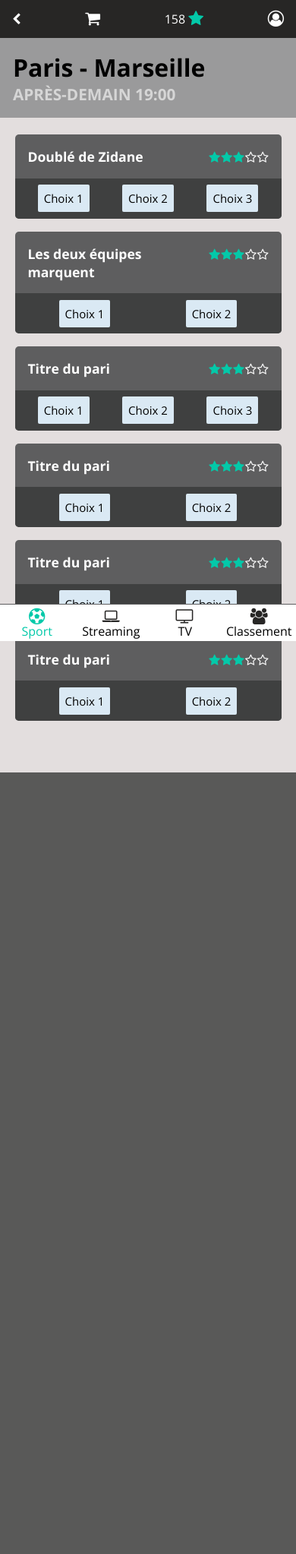
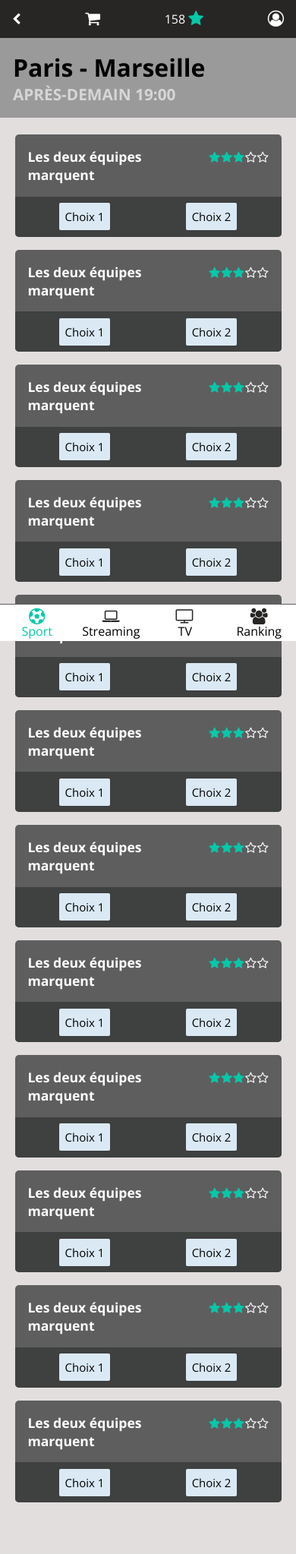
Before and after one commit to kelianaylek/fil_rouge, a PHP site: page /sondage.html in a window 390 px wide. Shown: the whole page at 76% size. Before the commit the page ends 1017 px from the top, so only its background shows below. Run offline with PHP 8.4, Linux system fonts and the light colour scheme.

Commit message:
UPT - CSS and responsive modifications

```diff
--- a/css/style.css
+++ b/css/style.css
@@ -2,6 +2,10 @@
     margin: 0;
     padding: 0;
     font-family: "Open Sans", sans-serif;
+}
+
+body {
+    background-color: #e3dede;
 }
 
 /* nav du header */
@@ -201,6 +210,11 @@ footer nav a .iconeFooter:hover {
     padding: 2vh 0 2vh 0;
 }
 
+.mainPageSondage .colonnesPageSondage {
+    margin-top: 19vh;
+    margin-bottom: 6vh;
+}
+
 .mainPageSondage>div:first-child {
     padding: 2vh 2vh 2vh 2vh;
     background-color: #9a9a9b;
@@ -257,14 +271,6 @@ footer nav a .iconeFooter:hover {
 
 .mainPageSondage section>div .fa-star-o {
     color: #fff;
-}
-
-.mainPageSondage section:nth-child(2) {
-    margin-top: 19vh;
-}
-
-.mainPageSondage section:last-child {
-    margin-bottom: 6vh;
 }
 
 .mainPageSondage section>div:nth-child(2) {
--- a/leaderbord.html
+++ b/leaderbord.html
@@ -18,6 +18,7 @@
 
     <header>
         <nav>
+
             <a href=""><i class="fa fa-shopping-cart fa-lg" aria-hidden="true"></i></a>
             <a href="">158<i class="fa fa-star fa-lg" aria-hidden="true"></i></a>
             <a href=""><i class="fa fa-user-circle-o fa-lg" aria-hidden="true"></i>
@@ -110,7 +111,7 @@
             <a href="index.html"><i class="iconeFooter fa fa-futbol-o fa-lg" aria-hidden="true"></i>Sport</a>
             <a href="index.html"><i class="iconeFooter fa fa-laptop fa-lg" aria-hidden="true"></i>Streaming</a>
             <a href="index.html"><i class="iconeFooter fa fa-television fa-lg" aria-hidden="true"></i>TV</a>
-            <a href="leaderbord.html"><i class="iconeFooter fa fa-users fa-lg" aria-hidden="true"></i>Classement</a>
+            <a href="leaderbord.html"><i class="iconeFooter fa fa-users fa-lg" aria-hidden="true"></i>Ranking</a>
         </nav>
     </footer>
 
--- a/sondage.html
+++ b/sondage.html
@@ -31,24 +31,7 @@
             <h2>Après-demain 19:00</h2>
         </div>
         <!-- en fixed -->
-        <section class="container">
-            <div>
-                <h3>Doublé de Zidane</h3>
-                <div>
-                    <i class="fa fa-star" aria-hidden="true"></i>
-                    <i class="fa fa-star" aria-hidden="true"></i>
-                    <i class="fa fa-star" aria-hidden="true"></i>
-                    <i class="fa fa-star-o" aria-hidden="true"></i>
-                    <i class="fa fa-star-o" aria-hidden="true"></i>
-                </div>
-            </div>
-            <div>
-                <button>Choix 1</button>
-                <button>Choix 2</button>
-                <button>Choix 3</button>
-            </div>
-        </section>
-
+        <div class="colonnesPageSondage">
             <section class="container">
                 <div>
                     <h3>Les deux équipes marquent</h3>
@@ -65,28 +48,9 @@
                     <button>Choix 2</button>
                 </div>
             </section>
-
             <section class="container">
                 <div>
-                <h3>Titre du pari</h3>
-                <div>
-                    <i class="fa fa-star" aria-hidden="true"></i>
-                    <i class="fa fa-star" aria-hidden="true"></i>
-                    <i class="fa fa-star" aria-hidden="true"></i>
-                    <i class="fa fa-star-o" aria-hidden="true"></i>
-                    <i class="fa fa-star-o" aria-hidden="true"></i>
-                </div>
-            </div>
-            <div>
-                <button>Choix 1</button>
-                <button>Choix 2</button>
-                <button>Choix 3</button>
-            </div>
-        </section>
-
-        <section class="container">
-            <div>
-                <h3>Titre du pari</h3>
+                    <h3>Les deux équipes marquent</h3>
                     <div>
                         <i class="fa fa-star" aria-hidden="true"></i>
                         <i class="fa fa-star" aria-hidden="true"></i>
@@ -100,10 +64,9 @@
                     <button>Choix 2</button>
                 </div>
             </section>
-
             <section class="container">
                 <div>
-                <h3>Titre du pari</h3>
+                    <h3>Les deux équipes marquent</h3>
                     <div>
                         <i class="fa fa-star" aria-hidden="true"></i>
                         <i class="fa fa-star" aria-hidden="true"></i>
@@ -117,10 +80,9 @@
                     <button>Choix 2</button>
                 </div>
             </section>
-
             <section class="container">
                 <div>
-                <h3>Titre du pari</h3>
+                    <h3>Les deux équipes marquent</h3>
                     <div>
                         <i class="fa fa-star" aria-hidden="true"></i>
                         <i class="fa fa-star" aria-hidden="true"></i>
@@ -134,6 +96,135 @@
                     <button>Choix 2</button>
                 </div>
             </section>
+            <section class="container">
+                <div>
+                    <h3>Les deux équipes marquent</h3>
+                    <div>
+                        <i class="fa fa-star" aria-hidden="true"></i>
+                        <i class="fa fa-star" aria-hidden="true"></i>
+                        <i class="fa fa-star" aria-hidden="true"></i>
+                        <i class="fa fa-star-o" aria-hidden="true"></i>
+                        <i class="fa fa-star-o" aria-hidden="true"></i>
+                    </div>
+                </div>
+                <div>
+                    <button>Choix 1</button>
+                    <button>Choix 2</button>
+                </div>
+            </section>
+            <section class="container">
+                <div>
+                    <h3>Les deux équipes marquent</h3>
+                    <div>
+                        <i class="fa fa-star" aria-hidden="true"></i>
+                        <i class="fa fa-star" aria-hidden="true"></i>
+                        <i class="fa fa-star" aria-hidden="true"></i>
+                        <i class="fa fa-star-o" aria-hidden="true"></i>
+                        <i class="fa fa-star-o" aria-hidden="true"></i>
+                    </div>
+                </div>
+                <div>
+                    <button>Choix 1</button>
+                    <button>Choix 2</button>
+                </div>
+            </section>
+            <section class="container">
+                <div>
+                    <h3>Les deux équipes marquent</h3>
+                    <div>
+                        <i class="fa fa-star" aria-hidden="true"></i>
+                        <i class="fa fa-star" aria-hidden="true"></i>
+                        <i class="fa fa-star" aria-hidden="true"></i>
+                        <i class="fa fa-star-o" aria-hidden="true"></i>
+                        <i class="fa fa-star-o" aria-hidden="true"></i>
+                    </div>
+                </div>
+                <div>
+                    <button>Choix 1</button>
+                    <button>Choix 2</button>
+                </div>
+            </section>
+            <section class="container">
+                <div>
+                    <h3>Les deux équipes marquent</h3>
+                    <div>
+                        <i class="fa fa-star" aria-hidden="true"></i>
+                        <i class="fa fa-star" aria-hidden="true"></i>
+                        <i class="fa fa-star" aria-hidden="true"></i>
+                        <i class="fa fa-star-o" aria-hidden="true"></i>
+                        <i class="fa fa-star-o" aria-hidden="true"></i>
+                    </div>
+                </div>
+                <div>
+                    <button>Choix 1</button>
+                    <button>Choix 2</button>
+                </div>
+            </section>
+            <section class="container">
+                <div>
+                    <h3>Les deux équipes marquent</h3>
+                    <div>
+                        <i class="fa fa-star" aria-hidden="true"></i>
+                        <i class="fa fa-star" aria-hidden="true"></i>
+                        <i class="fa fa-star" aria-hidden="true"></i>
+                        <i class="fa fa-star-o" aria-hidden="true"></i>
+                        <i class="fa fa-star-o" aria-hidden="true"></i>
+                    </div>
+                </div>
+                <div>
+                    <button>Choix 1</button>
+                    <button>Choix 2</button>
+                </div>
+            </section>
+            <section class="container">
+                <div>
+                    <h3>Les deux équipes marquent</h3>
+                    <div>
+                        <i class="fa fa-star" aria-hidden="true"></i>
+                        <i class="fa fa-star" aria-hidden="true"></i>
+                        <i class="fa fa-star" aria-hidden="true"></i>
+                        <i class="fa fa-star-o" aria-hidden="true"></i>
+                        <i class="fa fa-star-o" aria-hidden="true"></i>
+                    </div>
+                </div>
+                <div>
+                    <button>Choix 1</button>
+                    <button>Choix 2</button>
+                </div>
+            </section>
+            <section class="container">
+                <div>
+                    <h3>Les deux équipes marquent</h3>
+                    <div>
+                        <i class="fa fa-star" aria-hidden="true"></i>
+                        <i class="fa fa-star" aria-hidden="true"></i>
+                        <i class="fa fa-star" aria-hidden="true"></i>
+                        <i class="fa fa-star-o" aria-hidden="true"></i>
+                        <i class="fa fa-star-o" aria-hidden="true"></i>
+                    </div>
+                </div>
+                <div>
+                    <button>Choix 1</button>
+                    <button>Choix 2</button>
+                </div>
+            </section>
+            <section class="container">
+                <div>
+                    <h3>Les deux équipes marquent</h3>
+                    <div>
+                        <i class="fa fa-star" aria-hidden="true"></i>
+                        <i class="fa fa-star" aria-hidden="true"></i>
+                        <i class="fa fa-star" aria-hidden="true"></i>
+                        <i class="fa fa-star-o" aria-hidden="true"></i>
+                        <i class="fa fa-star-o" aria-hidden="true"></i>
+                    </div>
+                </div>
+                <div>
+                    <button>Choix 1</button>
+                    <button>Choix 2</button>
+                </div>
+            </section>
+        </div>
     </main>
 
     <!-- Bouton parier pour aller vers le panier une fois qu'on a sélectionné nos sondages -->
@@ -149,7 +240,7 @@
             <a href="index.html"><i class="iconeFooter fa fa-futbol-o fa-lg" aria-hidden="true"></i>Sport</a>
             <a href="index.html"><i class="iconeFooter fa fa-laptop fa-lg" aria-hidden="true"></i>Streaming</a>
             <a href="index.html"><i class="iconeFooter fa fa-television fa-lg" aria-hidden="true"></i>TV</a>
-            <a href="leaderbord.html"><i class="iconeFooter fa fa-users fa-lg" aria-hidden="true"></i>Classement</a>
+            <a href="leaderbord.html"><i class="iconeFooter fa fa-users fa-lg" aria-hidden="true"></i>Ranking</a>
         </nav>
     </footer>
 </body>
```
Also changed, not shown: other parts of css/style.css (+63 -1 lines), index.html (+143 -11 lines), 1 other file. Lines whose indentation alone changed are shown as unchanged.
